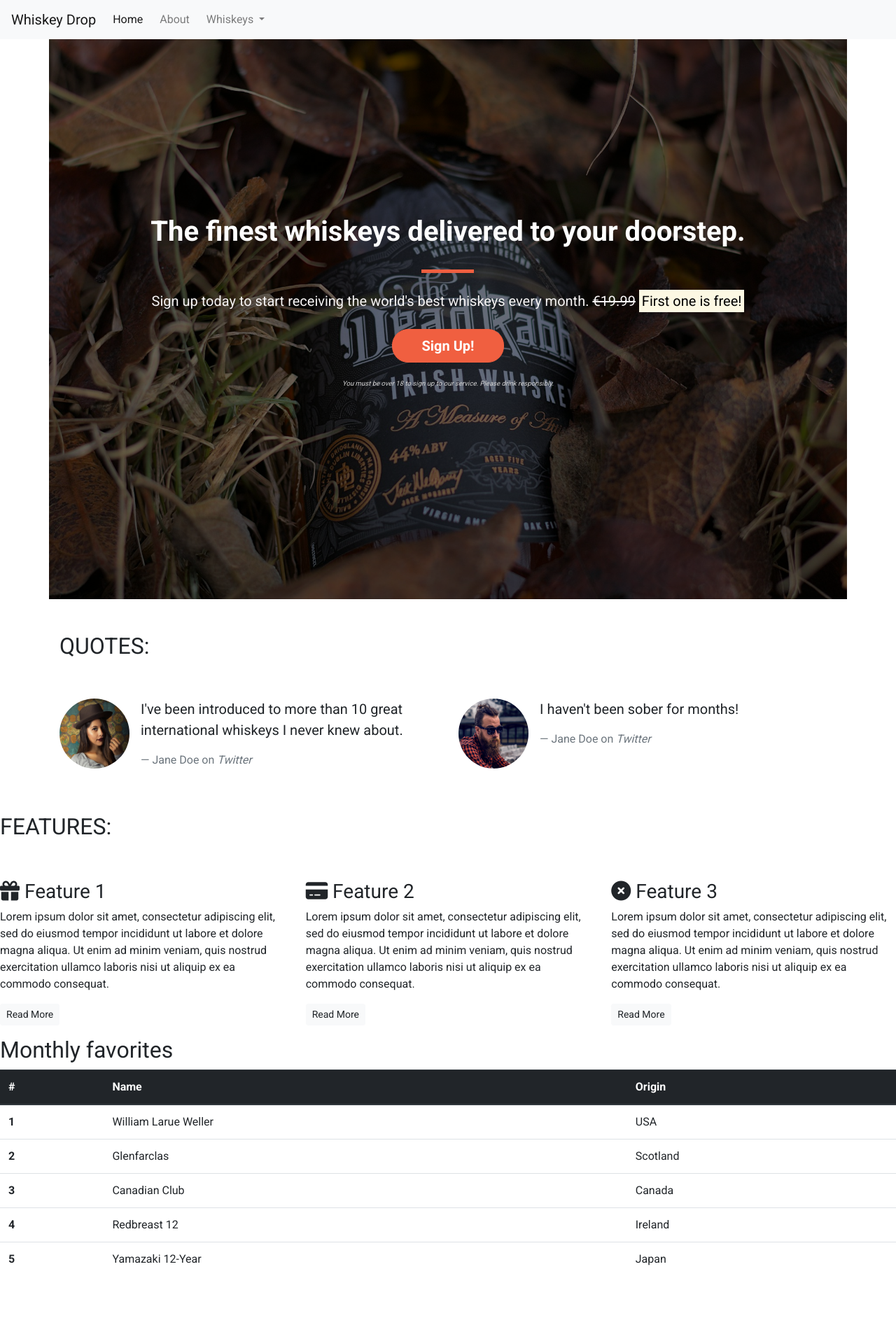
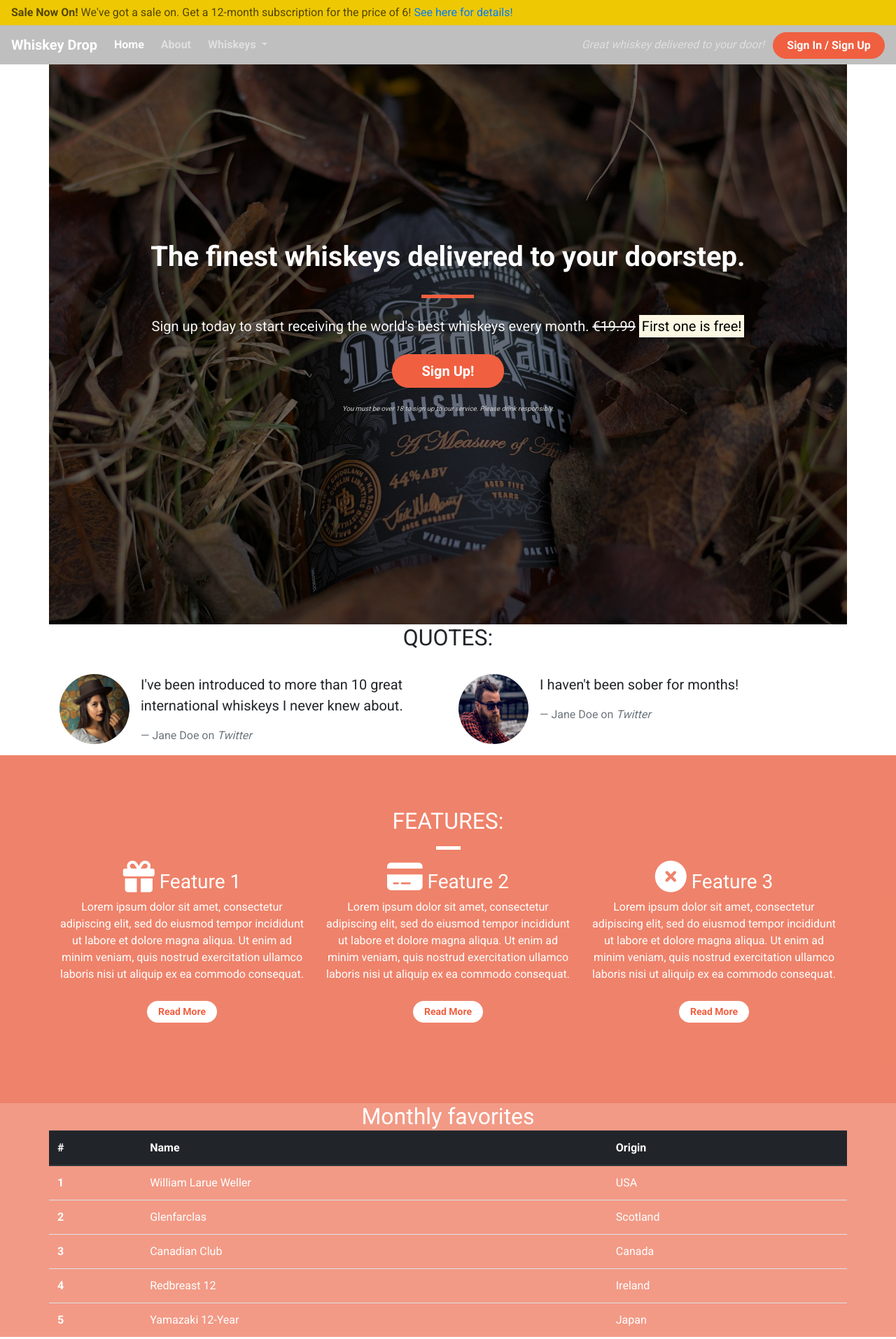
Before and after one commit to Magda-R-bit/Bootstrap4, a plain HTML site: page index.html in a window 1280 px wide. Shown: the whole page at 70% size. Before the commit the page ends 1839 px from the top, so only its background shows below. Drawn offline with nearby package versions, Linux system fonts and the light colour scheme.

Commit message:
Add more style

```diff
--- a/css/style.css
+++ b/css/style.css
@@ -3,6 +3,21 @@ body {
 }
 
 /* Containers */
+
+.container-wrapper {}
+
+.container-wrapper--red {
+    background-color: #ea5938bf;
+    color: white;
+}
+
+.container-wrapper--grey{
+    background-color: rgba(246, 176, 159, 0.539);
+}
+
+.alert-container {}
+
+
 
 .callout-container {
     height: 100vh;
@@ -29,21 +44,41 @@ body {
     background-color: rgba(0, 0, 0, 0.5);
 }
 
-/* Block dividers */
-
-.block-divider {
-    width: 75px;
-    height: 5px;
-    border: 0;
-    background-color: #f05f40;
+.content-container {
+    padding-top: 75px;
+    padding-bottom: 75px;
 }
 
-.block-divider--orange {
-    background-color: #f05f40;
+
+
+/* Navbar */
+
+.navalert-container {
+    position: absolute;
+    top: 0;
+    left: 0;
+    z-index: 1;
+    padding-left: 0;
+    padding-right: 0;
 }
 
-.block-divider--short {
-    width: 35px;
+.navbar {
+    margin-bottom: 0;
+    width: 100%;
+    background-color: rgba(0, 0, 0, .25);
+    border: 0;
+}
+
+.navbar .navbar-toggler {
+    border: 0;
+}
+
+.navbar .navbar-brand {
+    font-weight: bold;
+}
+
+.navbar .navbar-nav a {
+    font-weight: bold;
 }
 
 /* Jumbotron */
@@ -70,6 +105,27 @@ body {
     color: #d0d0d0;
 }
 
+/* Block dividers */
+
+.block-divider {
+    width: 75px;
+    height: 5px;
+    border: 0;
+    background-color: #f05f40;
+}
+
+.block-divider--orange {
+    background-color: #f05f40;
+}
+
+.block-divider--white{
+    background-color: white;
+}
+
+.block-divider--short {
+    width: 35px;
+}
+
 /* Buttons */
 
 .btn--cta {
@@ -92,3 +148,61 @@ body {
     border-color: #df4929;
     color: white;
 }
+
+/* Alert */
+
+.alert-container .col-12 {
+    padding-left: 0;
+    padding-right: 0;
+}
+
+.site-wide-alert {
+    color: #544600;
+    background-color: #eec802;
+    border-color: #eec802;
+    padding: 5px 15px;
+    margin-bottom: 0;
+    border: 1px solid transparent;
+    border-radius: 0;
+}
+
+/* Page Headers */
+
+.page-header {
+    margin-bottom: 0;
+    border-bottom: 0;
+    text-align: center;
+}
+
+.page-header h2 {
+    margin-top: 0;
+}
+
+/* Quotes */
+
+.quotes .page-header {
+    margin-bottom: 25px;
+}
+
+/* Features */
+
+.feature {
+    text-align: center;
+    margin-bottom: 40px;
+}
+
+.feature i {
+    margin-bottom: 20px;
+    font-size: 45px;
+    line-height: 45px;
+}
+
+.feature .btn {
+    background-color: white;
+    border-color: white;
+    border-radius: 15px;
+    min-width: 100px;
+    font-weight: bold;
+    margin-top: 10px;
+    color: #f05f40;
+}
--- a/index.html
+++ b/index.html
@@ -13,11 +13,24 @@
 
 <body>
     <!--Nav-->
-    <nav class="navbar navbar-light bg-light navbar-expand-sm">
+    <div class="container-fluid navalert-container"></div>
+    <div class="container-fluid alert-container">
+        <div class="row d-none d-sm-block">
+            <div class="col-12">
+                <div class="site-wide-alert alert alert-warning">
+                    <strong>Sale Now On!</strong> We've got a sale on. Get a 12-month subscription for the price of 6!
+                    <a href="">See here for details!</a>
+                </div>
+            </div>
+        </div>
+    </div>
+
+    <nav class="navbar navbar-dark navbar-expand-sm">
         <a href="/" class="navbar-brand">Whiskey Drop</a>
         <button class="navbar-toggler ml-auto" type="button" data-toggle="collapse" data-target="#navbarNavDropdown"
             aria-controls="navbarNavDropdown" aria-expanded="false" aria-label="Toggle navigation">
             <span class="navbar-toggler-icon"></span></button>
+
         <div class="collapse navbar-collapse" id="navbarNavDropdown">
 
             <ul class="navbar-nav mr-auto">
@@ -37,6 +50,10 @@
                 </li>
                 <li class="nav-item mr-2 d-block d-sm-none"><a class="nav-link" href="/login">Sign In / Sign Up</a></li>
             </ul>
+        </div>
+        <div class="d-none d-md-block">
+            <p class="navbar-text my-auto mr-2"><i>Great whiskey delivered to your door!</i></p>
+            <a href="/login" class="btn btn--cta btn--red">Sign In / Sign Up</a>
         </div>
 
     </nav>
@@ -64,7 +81,8 @@
                         <span class="d-inline d-sm-none"><br></span>
                         <strong><mark>First one is free!</mark></strong>
                     </p>
-                    <p><button class="btn btn-lg btn--cta btn--red" data-toggle="modal" data-target="#signUpModal">Sign Up!</button></p>
+                    <p><button class="btn btn-lg btn--cta btn--red" data-toggle="modal" data-target="#signUpModal">Sign
+                            Up!</button></p>
                     <p class="text-muted"><small>You must be over 18 to sign up to our service. Please drink
                             responsibly.</small></p>
                 </section>
@@ -74,10 +92,11 @@
     </div>
 
     <!-- Quotes -->
+    <div class="container-wrapper">
         <div class="container quotes-container">
             <section class="quotes">
                 <div class="row">
-                <div class="col-12 my-5">
+                    <div class="col-12 page-header">
                         <h2 class="text-uppercase">Quotes:</h2>
                     </div>
                 </div>
@@ -90,7 +109,8 @@
 
                             <div class="media-body">
                                 <blockquote class="blockquote">
-                                <p>I've been introduced to more than 10 great international whiskeys I never knew about.
+                                    <p>I've been introduced to more than 10 great international whiskeys I never knew
+                                        about.
                                     </p>
                                     <footer class="blockquote-footer">Jane Doe on <cite title="Twitter">Twitter</cite>
                                     </footer>
@@ -116,21 +136,26 @@
             </section>
             <!-- /.quotes -->
         </div>
+    </div>
 
     <!-- Features -->
-         <div class="features-container">
+    <div class="container-wrapper container-wrapper--red">
+        <div class="container features-container content-container">
             <section class="features">
                 <div class="row">
-                <div class="col-12 my-5">
+                    <div class="col-12 page-header">
                         <h2 class="text-uppercase">Features:</h2>
+                        <hr class="block-divider block-divider--short block-divider--white">
                     </div>
                 </div>
                 <div class="row">
                     <div class="col-12 col-md-6 col-lg-4">
                         <div class="feature">
                             <h3><i class="fa-solid fa-gift d-none d-sm-inline"></i> Feature 1</h3>
-                        <p>Lorem ipsum dolor sit amet, consectetur adipiscing elit, sed do eiusmod tempor incididunt ut
-                            labore et dolore magna aliqua. Ut enim ad minim veniam, quis nostrud exercitation ullamco
+                            <p>Lorem ipsum dolor sit amet, consectetur adipiscing elit, sed do eiusmod tempor incididunt
+                                ut
+                                labore et dolore magna aliqua. Ut enim ad minim veniam, quis nostrud exercitation
+                                ullamco
                                 laboris nisi ut aliquip ex ea commodo consequat.</p>
                             <p><a class="btn btn-sm btn-light" href="">Read More</a></p>
                         </div>
@@ -138,8 +163,10 @@
                     <div class="col-12 col-md-6 col-lg-4">
                         <div class="feature">
                             <h3><i class="fa-solid fa-credit-card d-none d-sm-inline"></i> Feature 2</h3>
-                        <p>Lorem ipsum dolor sit amet, consectetur adipiscing elit, sed do eiusmod tempor incididunt ut
-                            labore et dolore magna aliqua. Ut enim ad minim veniam, quis nostrud exercitation ullamco
+                            <p>Lorem ipsum dolor sit amet, consectetur adipiscing elit, sed do eiusmod tempor incididunt
+                                ut
+                                labore et dolore magna aliqua. Ut enim ad minim veniam, quis nostrud exercitation
+                                ullamco
                                 laboris nisi ut aliquip ex ea commodo consequat.</p>
                             <p><a class="btn btn-sm btn-light" href="">Read More</a></p>
                         </div>
@@ -147,8 +174,10 @@
                     <div class="col-12 d-md-none d-lg-block col-lg-4">
                         <div class="feature">
                             <h3><i class="fa-solid fa-circle-xmark d-none d-sm-inline"></i> Feature 3</h3>
-                        <p>Lorem ipsum dolor sit amet, consectetur adipiscing elit, sed do eiusmod tempor incididunt ut
-                            labore et dolore magna aliqua. Ut enim ad minim veniam, quis nostrud exercitation ullamco
+                            <p>Lorem ipsum dolor sit amet, consectetur adipiscing elit, sed do eiusmod tempor incididunt
+                                ut
+                                labore et dolore magna aliqua. Ut enim ad minim veniam, quis nostrud exercitation
+                                ullamco
                                 laboris nisi ut aliquip ex ea commodo consequat.</p>
                             <p><a class="btn btn-sm btn-light" href="">Read More</a></p>
                         </div>
@@ -156,9 +185,11 @@
                 </div>
             </section>
         </div>
+        <!-- Information Section -->
         <section>
-        <h2>Monthly favorites</h2>
-        <table class="table">
+            <div class="container-wrapper--grey">
+            <h2 class="col-12 page-header">Monthly favorites</h2>
+            <table class="table container content-container">
                 <thead class="thead-dark">
                     <tr>
                         <th scope="col">#</th>
@@ -194,8 +225,10 @@
                     </tr>
                 </tbody>
             </table>
+        </div>
         </section>
         <!-- /.features -->
+    </div>
     </div>
 
     <div class="modal" tabindex="-1" role="dialog" id="signUpModal">
@@ -211,8 +244,10 @@
                     <form>
                         <div class="form-group">
                             <label for="exampleInputEmail1">Email address</label>
-                      <input type="email" class="form-control" id="exampleInputEmail1" aria-describedby="emailHelp" placeholder="Enter email">
-                      <small id="emailHelp" class="form-text text-muted">We'll never share your email with anyone else.</small>
+                            <input type="email" class="form-control" id="exampleInputEmail1"
+                                aria-describedby="emailHelp" placeholder="Enter email">
+                            <small id="emailHelp" class="form-text text-muted">We'll never share your email with anyone
+                                else.</small>
                         </div>
                         <div class="form-group">
                             <label for="password">Password</label>
@@ -220,7 +255,8 @@
                         </div>
                         <div class="form-group">
                             <label for="repeatPassword">Repeat Password</label>
-                        <input type="password" class="form-control" id="repeatPassword" placeholder="Repeat Password">
+                            <input type="password" class="form-control" id="repeatPassword"
+                                placeholder="Repeat Password">
                         </div>
                         <button type="submit" class="btn btn-success">Submit</button>
                     </form>
@@ -230,14 +266,14 @@
     </div>
 
     <script src="https://code.jquery.com/jquery-3.3.1.slim.min.js"
-        integrity="sha384-q8i/X+965DzO0rT7abK41JStQIAqVgRVzpbzo5smXKp4YfRvH+8abtTE1Pi6jizo"
-        crossorigin="anonymous"></script>
+        integrity="sha384-q8i/X+965DzO0rT7abK41JStQIAqVgRVzpbzo5smXKp4YfRvH+8abtTE1Pi6jizo" crossorigin="anonymous">
+    </script>
     <script src="https://cdnjs.cloudflare.com/ajax/libs/popper.js/1.14.3/umd/popper.min.js"
-        integrity="sha384-ZMP7rVo3mIykV+2+9J3UJ46jBk0WLaUAdn689aCwoqbBJiSnjAK/l8WvCWPIPm49"
-        crossorigin="anonymous"></script>
+        integrity="sha384-ZMP7rVo3mIykV+2+9J3UJ46jBk0WLaUAdn689aCwoqbBJiSnjAK/l8WvCWPIPm49" crossorigin="anonymous">
+    </script>
     <script src="https://stackpath.bootstrapcdn.com/bootstrap/4.1.3/js/bootstrap.min.js"
-        integrity="sha384-ChfqqxuZUCnJSK3+MXmPNIyE6ZbWh2IMqE241rYiqJxyMiZ6OW/JmZQ5stwEULTy"
-        crossorigin="anonymous"></script>
+        integrity="sha384-ChfqqxuZUCnJSK3+MXmPNIyE6ZbWh2IMqE241rYiqJxyMiZ6OW/JmZQ5stwEULTy" crossorigin="anonymous">
+    </script>
 </body>
 
 </html>
```
Lines whose indentation alone changed are shown as unchanged.
